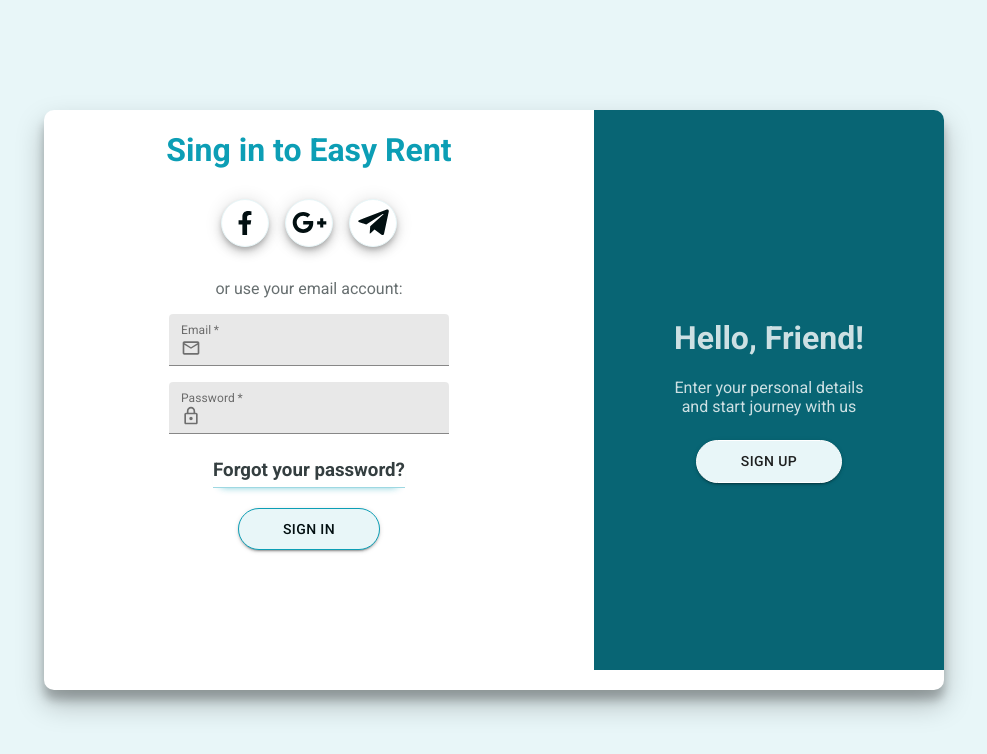
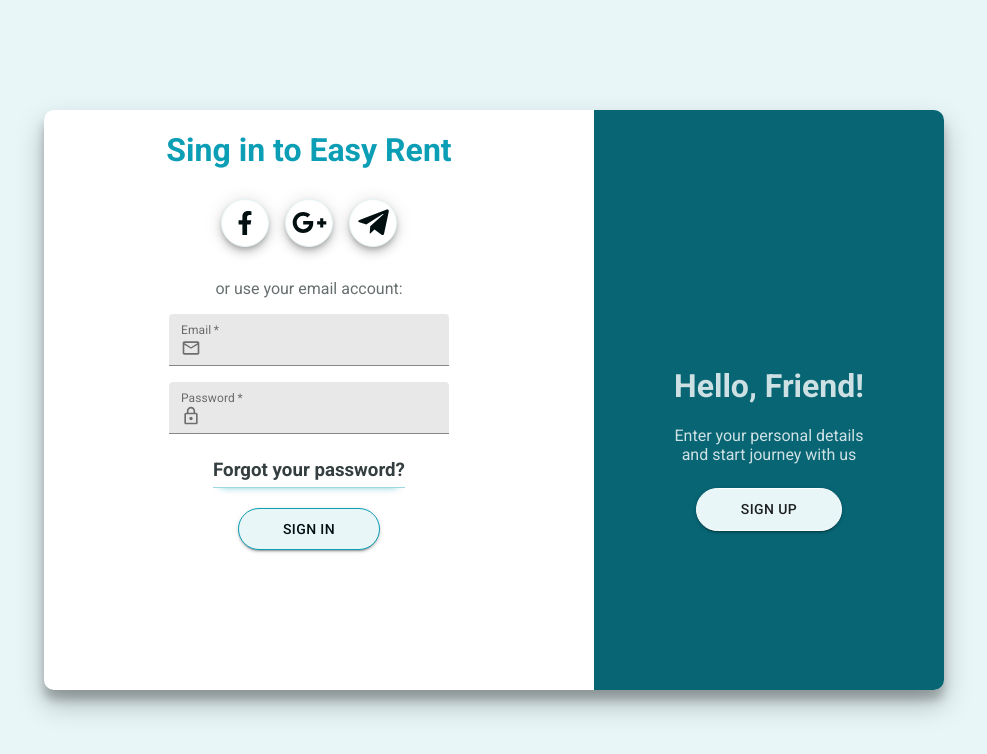
Before and after one commit to maximsan/EasyRent, a React (Create React App) app in the folder EasyRent.Server/wwwroot/: page /signin in a window 1280 px wide. Shown: the top 754 px of the page, without its empty margins (146-1133 px from the left). Built offline with nearby package versions, Linux system fonts and the light colour scheme.

Commit message:
Add sign up request

```diff
--- a/EasyRent.Server/wwwroot/src/components/SignInUp.module.css
+++ b/EasyRent.Server/wwwroot/src/components/SignInUp.module.css
@@ -56,7 +56,7 @@
   padding: 0 40px;
   text-align: center;
   top: 0;
-  height: 70vh;
+  height: 82vh;
   transform: translateX(0);
   transition: transform 0.6s ease-in-out;
 }
--- a/EasyRent.Server/wwwroot/src/components/layouts/SignFormLayout.jsx
+++ b/EasyRent.Server/wwwroot/src/components/layouts/SignFormLayout.jsx
@@ -115,7 +115,7 @@ const SignFormLayout = ({
               <Password
                 variant='filled'
                 value={confirmPassword}
-                onChange={onChange('confirPassword')}
+                onChange={onChange('confirmPassword')}
                 labelText='Confirm password'
                 required
                 error={false}
```
Also changed, not shown: 1 other file (tests, documents, lock files or other folders).
